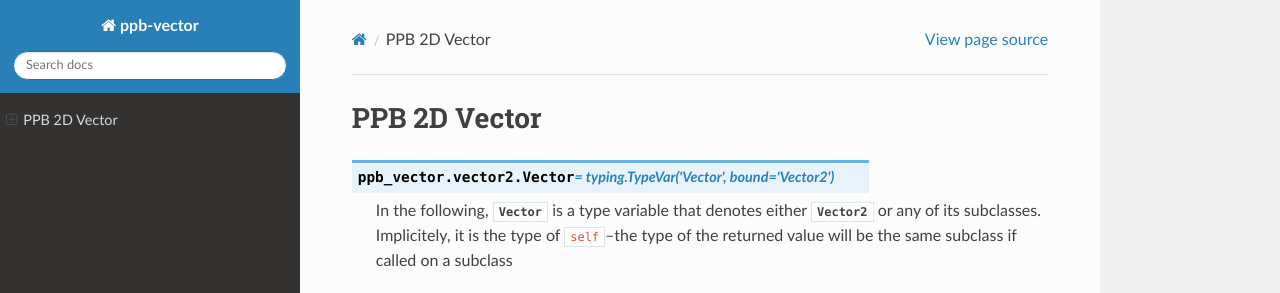
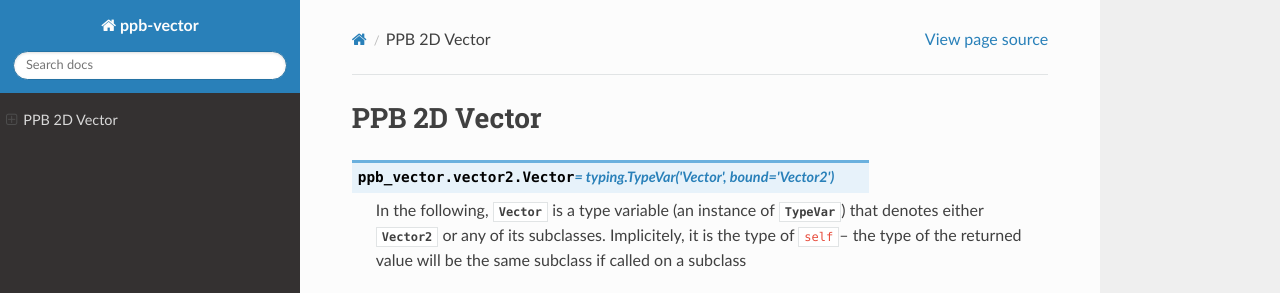
Before and after one commit to ppb/ppb-vector, a Sphinx documentation site: the page built from docs/index.rst, in a window 1280 px wide, cut to the strip 0-293 px from the top of the page. Built offline with Sphinx 7.4.7 and the Read the Docs theme 2.0.0, drawn with Linux system fonts in a browser that asks for light colours.

Commit message:
docs/Vector: Add a cross-reference to typing.TypeVar

```diff
--- a/docs/index.rst
+++ b/docs/index.rst
@@ -4,10 +4,11 @@
 .. py:data:: ppb_vector.vector2.Vector
     :annotation: = typing.TypeVar('Vector', bound='Vector2')
 
-    In the following, :py:data:`Vector` is a type variable that denotes either
+    In the following, :py:data:`Vector` is a type variable (an instance of
+    :py:class:`TypeVar <typing.TypeVar>`) that denotes either
     :py:class:`Vector2` or any of its subclasses. Implicitely, it is the type of
-    ``self``--the type of the returned value will be the same subclass if called
-    on a subclass
+    ``self``-- the type of the returned value will be the same subclass if
+    called on a subclass
 
 
 .. autoclass:: ppb_vector.Vector2
```
